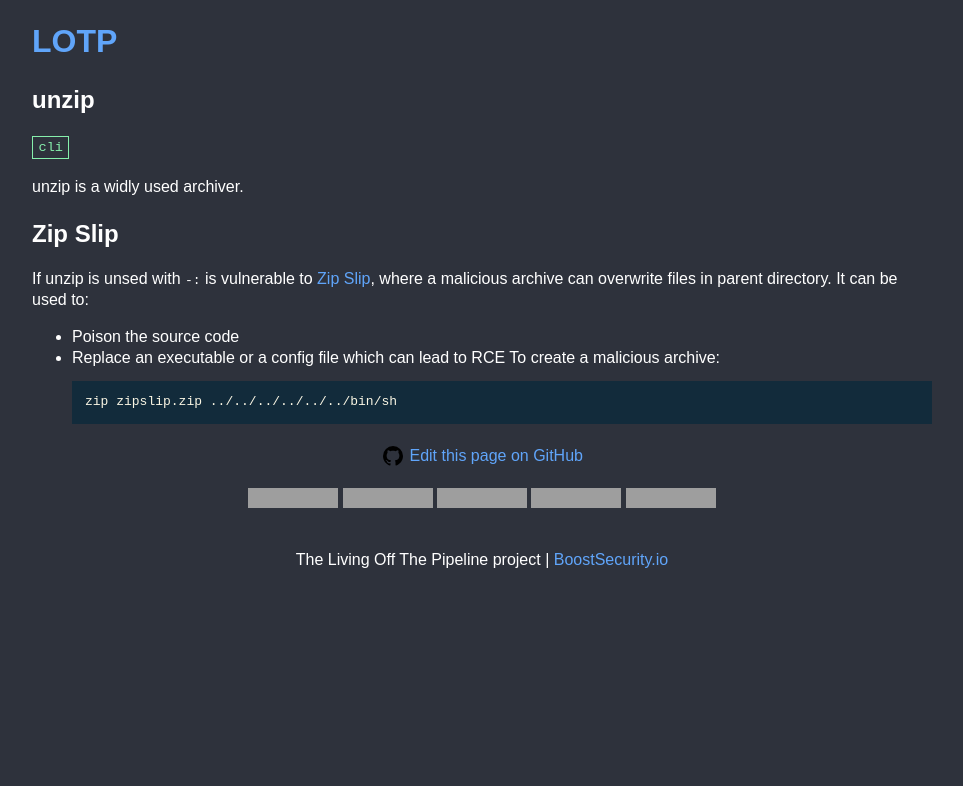
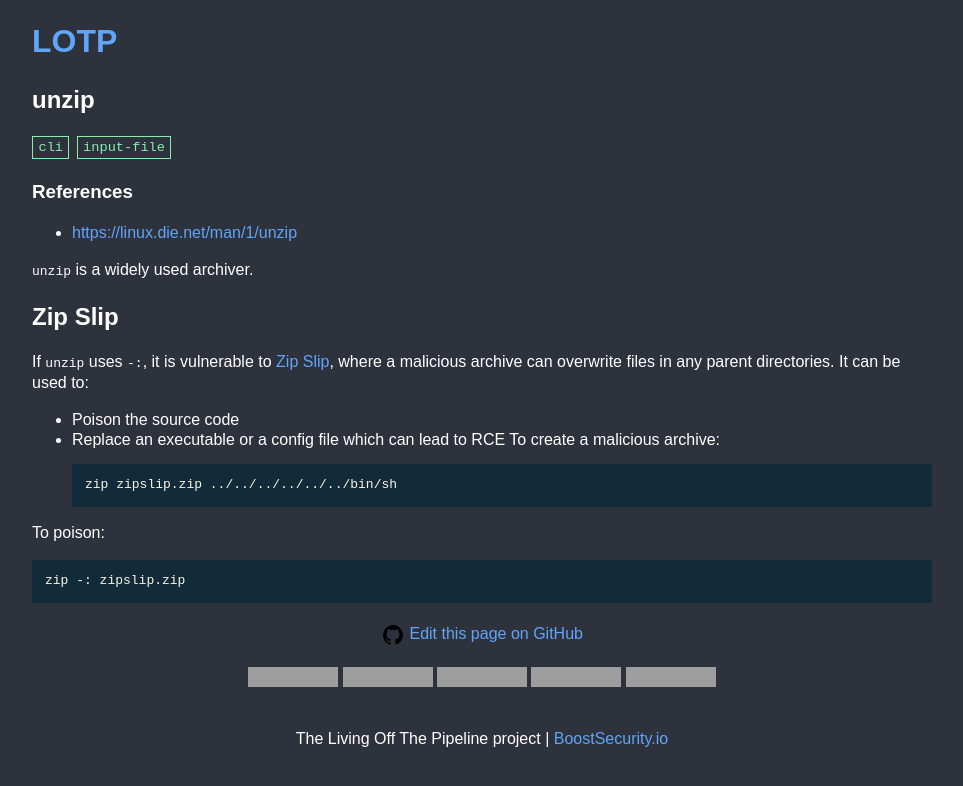
Before and after one commit to boostsecurityio/lotp, a Jekyll site: the page built from _tool/unzip.md, in a window 1280 px wide, cut to the strip 0-786 px from the top of the page. Shown: the whole strip, without its empty margins (158-1121 px from the left). Built offline with Jekyll 4.4.1, drawn with Linux system fonts in a browser that asks for light colours; grey boxes are pictures that could not be loaded.

Commit message:
grammar + tag

````diff
--- a/_tool/unzip.md
+++ b/_tool/unzip.md
@@ -2,18 +2,24 @@
 title: unzip
 tags:
 - cli
-references:
+- input-file
+references: https://linux.die.net/man/1/unzip
 files: ['*.zip']
 ---
 
-unzip is a widly used archiver.
+`unzip` is a widely used archiver.
 
 ## Zip Slip
 
-If unzip is unsed with `-:` is vulnerable to [Zip Slip](https://security.snyk.io/research/zip-slip-vulnerability), where a malicious archive can overwrite files in parent directory. It can be used to:
+If `unzip` uses `-:`, it is vulnerable to [Zip Slip](https://security.snyk.io/research/zip-slip-vulnerability), where a malicious archive can overwrite files in any parent directories. It can be used to:
   - Poison the source code
   - Replace an executable or a config file which can lead to RCE
 To create a malicious archive:
 ```sh
 zip zipslip.zip ../../../../../../bin/sh
 ```
+
+To poison:
+```sh
+zip -: zipslip.zip
+```
````
